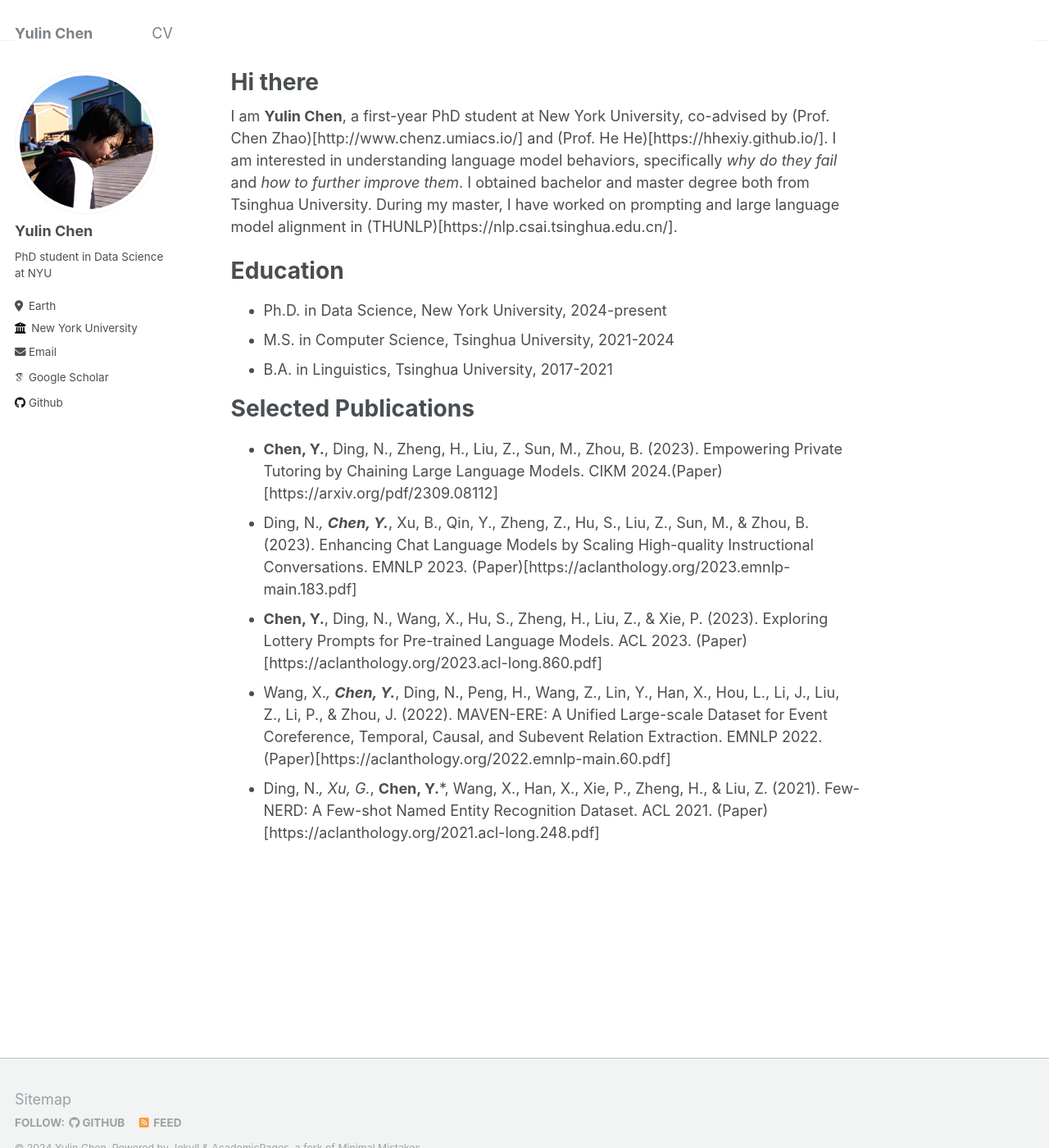
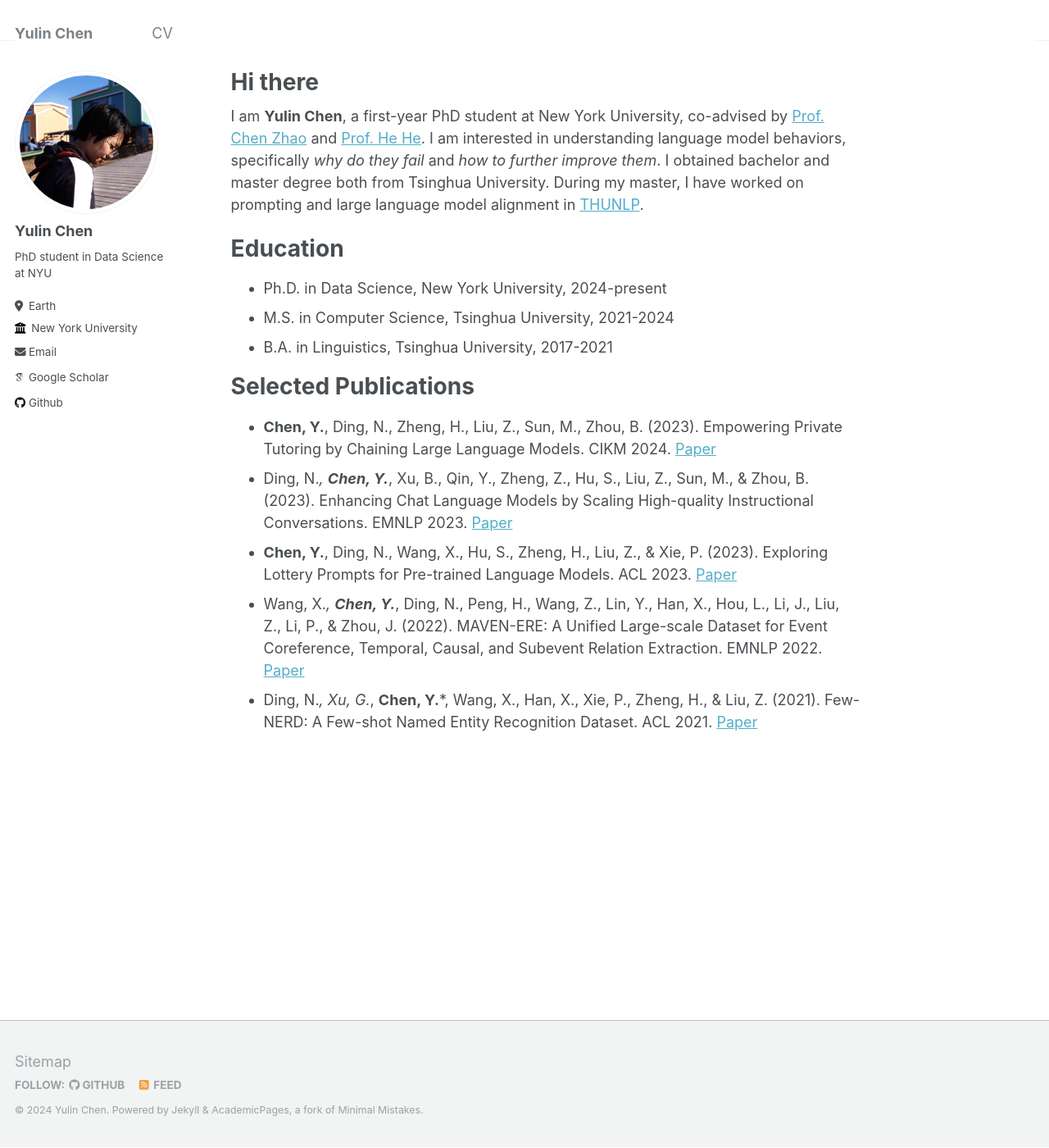
Before and after one commit to yulinchen99/yulinchen99.github.io, a Jekyll site: the page built from _pages/about.md, in a window 1280 px wide and 1400 px high. Shown: the whole window at 82% size. Built offline with Jekyll 4.4.1, drawn with Linux system fonts in a browser that asks for light colours; some web fonts are replaced.

Commit message:
fix links

```diff
--- a/_pages/about.md
+++ b/_pages/about.md
@@ -7,7 +7,9 @@ redirect_from:
   - /about.html
 ---
 
-I am **Yulin Chen**, a first-year PhD student at New York University, co-advised by (Prof. Chen Zhao)[http://www.chenz.umiacs.io/] and (Prof. He He)[https://hhexiy.github.io/]. I am interested in understanding language model behaviors, specifically *why do they fail* and *how to further improve them*. I obtained bachelor and master degree both from Tsinghua University. During my master, I have worked on prompting and large language model alignment in (THUNLP)[https://nlp.csai.tsinghua.edu.cn/].
+
+I am **Yulin Chen**, a first-year PhD student at New York University, co-advised by [Prof. Chen Zhao](http://www.chenz.umiacs.io/) and [Prof. He He](https://hhexiy.github.io/). I am interested in understanding language model behaviors, specifically *why do they fail* and *how to further improve them*. I obtained bachelor and master degree both from Tsinghua University. During my master, I have worked on prompting and large language model alignment in [THUNLP](https://nlp.csai.tsinghua.edu.cn/).
+
 
 Education
 ======
@@ -15,13 +17,14 @@ Education
 * M.S. in Computer Science, Tsinghua University, 2021-2024
 * B.A. in Linguistics, Tsinghua University, 2017-2021
 
+
 Selected Publications
 ======
-* **Chen, Y.**, Ding, N., Zheng, H., Liu, Z., Sun, M., Zhou, B. (2023). Empowering Private Tutoring by Chaining Large Language Models. CIKM 2024.(Paper)[https://arxiv.org/pdf/2309.08112]
-* Ding, N.*, **Chen, Y.***, Xu, B., Qin, Y., Zheng, Z., Hu, S., Liu, Z., Sun, M., & Zhou, B. (2023). Enhancing Chat Language Models by Scaling High-quality Instructional Conversations. EMNLP 2023. (Paper)[https://aclanthology.org/2023.emnlp-main.183.pdf]
-* **Chen, Y.**, Ding, N., Wang, X., Hu, S., Zheng, H., Liu, Z., & Xie, P. (2023). Exploring Lottery Prompts for Pre-trained Language Models. ACL 2023. (Paper)[https://aclanthology.org/2023.acl-long.860.pdf]
-* Wang, X.*, **Chen, Y.***, Ding, N., Peng, H., Wang, Z., Lin, Y., Han, X., Hou, L., Li, J., Liu, Z., Li, P., & Zhou, J. (2022). MAVEN-ERE: A Unified Large-scale Dataset for Event Coreference, Temporal, Causal, and Subevent Relation Extraction. EMNLP 2022. (Paper)[https://aclanthology.org/2022.emnlp-main.60.pdf]
-* Ding, N.*, Xu, G.*, **Chen, Y.***, Wang, X., Han, X., Xie, P., Zheng, H., & Liu, Z. (2021). Few-NERD: A Few-shot Named Entity Recognition Dataset. ACL 2021. (Paper)[https://aclanthology.org/2021.acl-long.248.pdf]
+* **Chen, Y.**, Ding, N., Zheng, H., Liu, Z., Sun, M., Zhou, B. (2023). Empowering Private Tutoring by Chaining Large Language Models. CIKM 2024. [Paper](https://arxiv.org/pdf/2309.08112)
+* Ding, N.*, **Chen, Y.***, Xu, B., Qin, Y., Zheng, Z., Hu, S., Liu, Z., Sun, M., & Zhou, B. (2023). Enhancing Chat Language Models by Scaling High-quality Instructional Conversations. EMNLP 2023. [Paper](https://aclanthology.org/2023.emnlp-main.183.pdf)
+* **Chen, Y.**, Ding, N., Wang, X., Hu, S., Zheng, H., Liu, Z., & Xie, P. (2023). Exploring Lottery Prompts for Pre-trained Language Models. ACL 2023. [Paper](https://aclanthology.org/2023.acl-long.860.pdf)
+* Wang, X.*, **Chen, Y.***, Ding, N., Peng, H., Wang, Z., Lin, Y., Han, X., Hou, L., Li, J., Liu, Z., Li, P., & Zhou, J. (2022). MAVEN-ERE: A Unified Large-scale Dataset for Event Coreference, Temporal, Causal, and Subevent Relation Extraction. EMNLP 2022. [Paper](https://aclanthology.org/2022.emnlp-main.60.pdf)
+* Ding, N.*, Xu, G.*, **Chen, Y.***, Wang, X., Han, X., Xie, P., Zheng, H., & Liu, Z. (2021). Few-NERD: A Few-shot Named Entity Recognition Dataset. ACL 2021. [Paper](https://aclanthology.org/2021.acl-long.248.pdf)
 
 <!-- For more info
 ------
```
